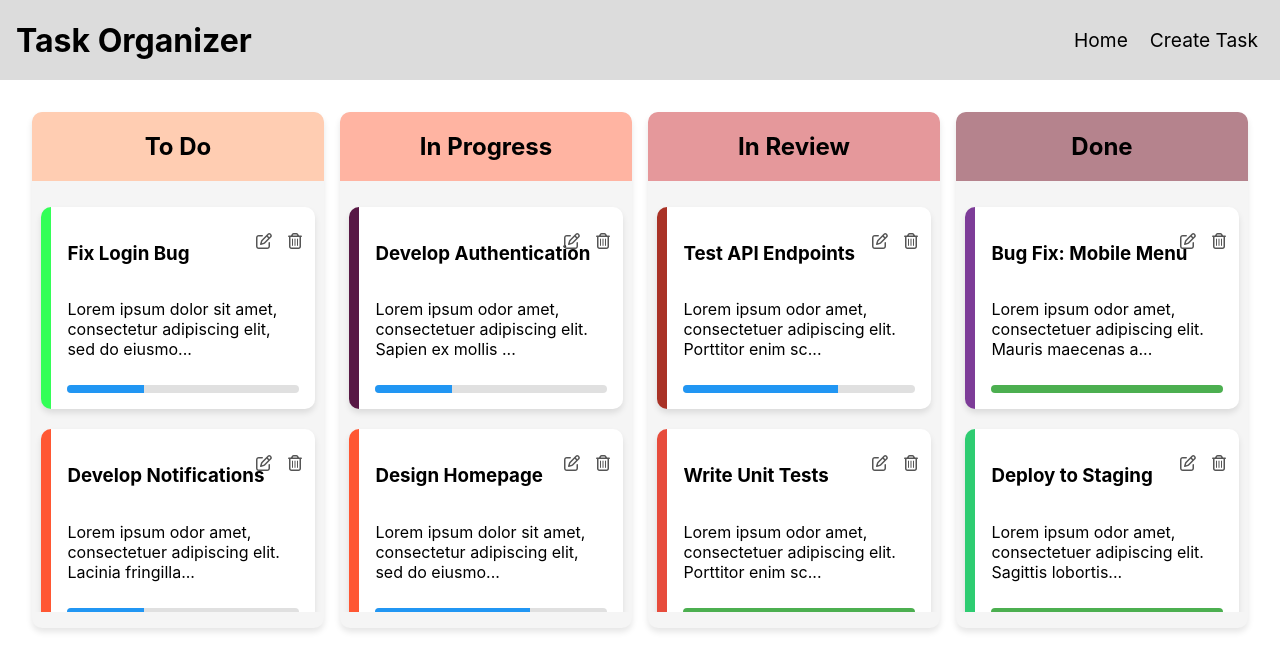
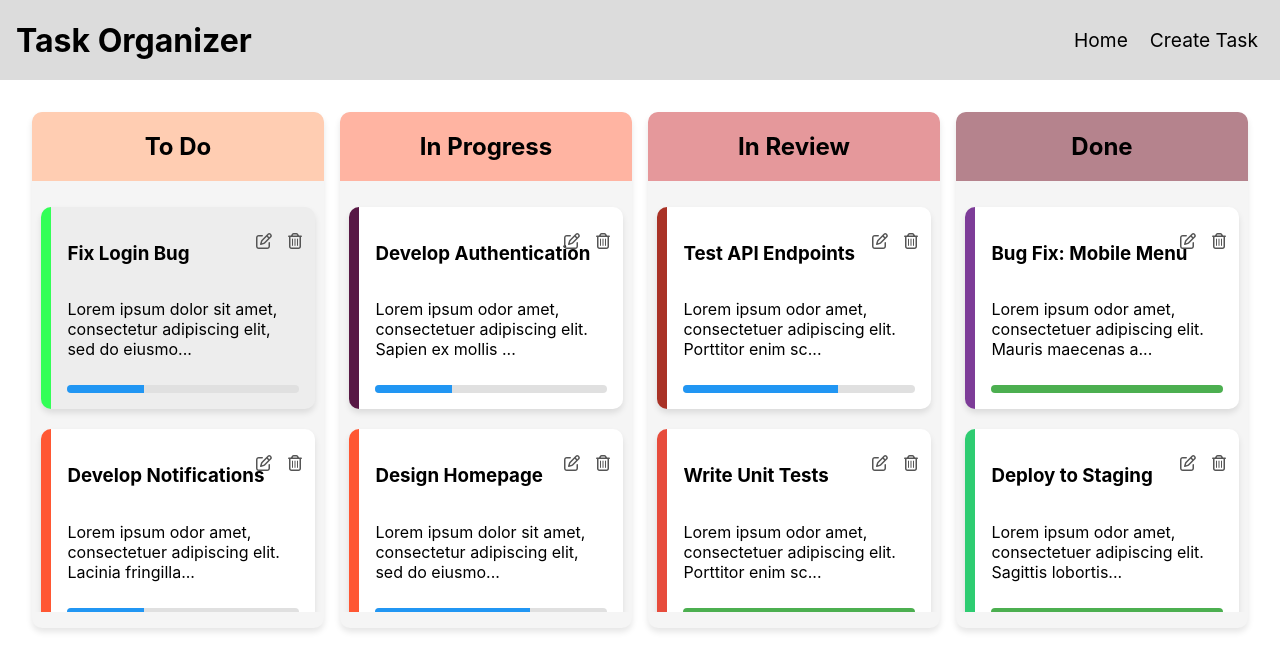
Before and after one commit to ismailtaher/react-task-organizer-3, a React (Vite) app: page / in a window 1280 px wide. In both pictures the pointer is over the element 178 px from the left and 308 px from the top of the page. Shown: the top 670 px of the page. Built offline with nearby package versions, Linux system fonts and the light colour scheme; data requests are answered from the project's data file.

Commit message:
Added CSS for hovering over a task

```diff
--- a/src/index.css
+++ b/src/index.css
@@ -192,6 +192,15 @@ nav a:focus {
   -o-border-radius: 10px;
   text-align: start;
   cursor: pointer;
+}
+
+.task:hover {
+  background-color: #ededed;
+  transition: background-color ease-in-out 100ms;
+  -webkit-transition: background-color ease-in-out 100ms;
+  -moz-transition: background-color ease-in-out 100ms;
+  -ms-transition: background-color ease-in-out 100ms;
+  -o-transition: background-color ease-in-out 100ms;
 }
 
 .card-buttons {
```
